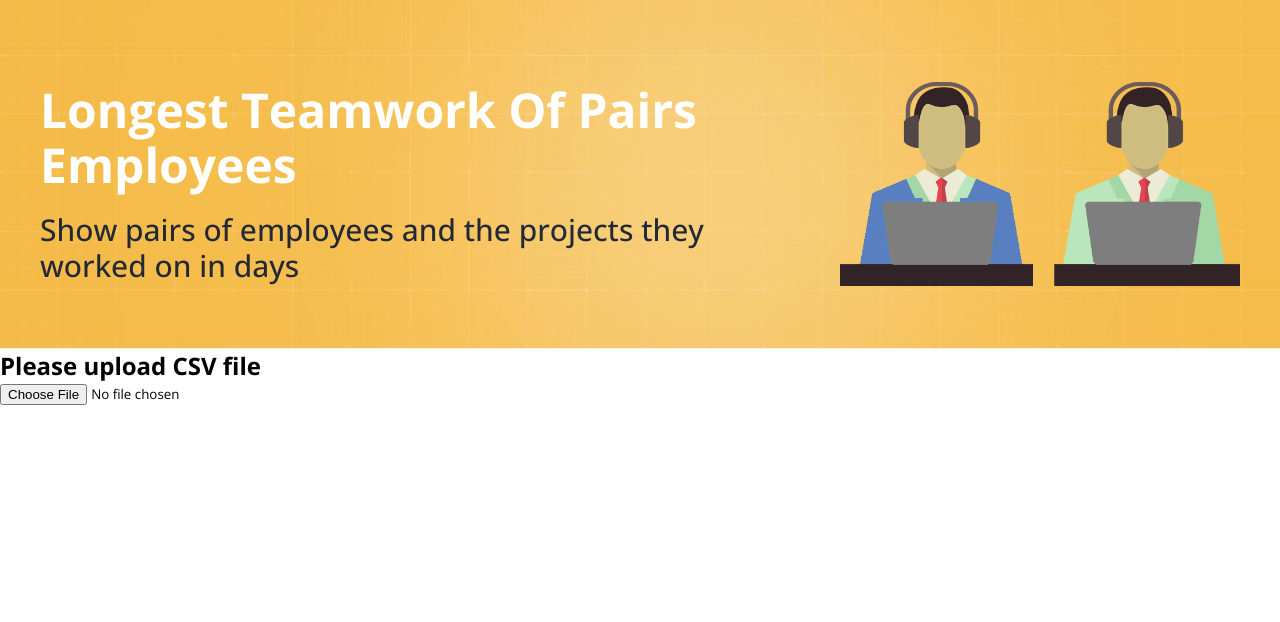
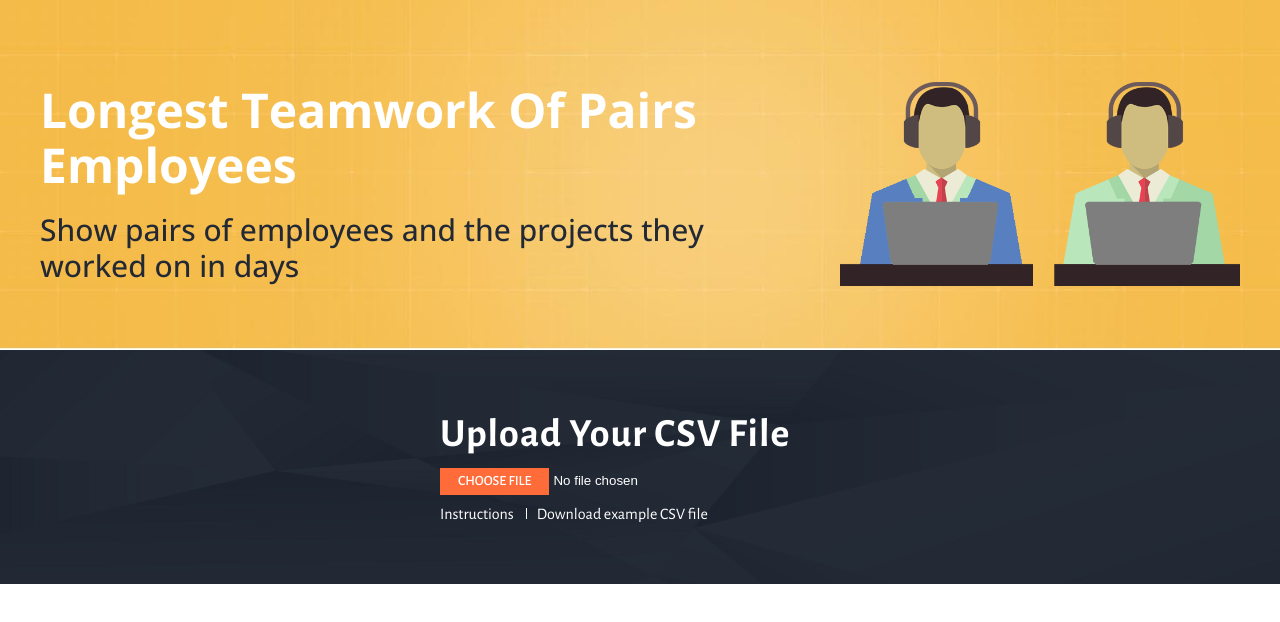
Before and after one commit to sasholilov/Employee-pair-work, a React (Create React App) app: page / in a window 1280 px wide. Shown: the top 622 px of the page. Built offline with nearby package versions, Linux system fonts and the light colour scheme.

Commit message:
create component FileBar and add styles

```diff
--- a/src/App.css
+++ b/src/App.css
@@ -1,10 +1,9 @@
-@import url("https://fonts.googleapis.com/css2?family=Open+Sans:ital,wght@0,300;0,400;0,500;0,600;0,700;0,800;1,300;1,400;1,500;1,600;1,700;1,800&display=swap");
+@import url("https://fonts.googleapis.com/css2?family=Alegreya+Sans:ital,wght@0,100;0,300;0,400;0,500;0,700;0,800;0,900;1,100;1,300;1,400;1,500;1,700;1,800;1,900&family=Open+Sans:ital,wght@0,300;0,400;0,500;0,600;0,700;0,800;1,300;1,400;1,500;1,600;1,700;1,800&display=swap");
 
 * {
   margin: 0;
   padding: 0;
   box-sizing: border-box;
-  font-family: "Open Sans", sans-serif;
 }
 
 .container {
--- a/src/App.js
+++ b/src/App.js
@@ -1,11 +1,11 @@
 import "./App.css";
-import Button from "./components/Buttons/Button";
 import { useState } from "react";
 import { readFile } from "./utils/readFile";
 import { validationFileData } from "./utils/validationFileData";
 import Header from "./components/Header/Header";
 import ErrorTextComponent from "./components/ErrorTextComponent/ErrorTextComponent";
 import ResultItemList from "./components/ResultItemList/ResultItemList";
+import FileBar from "./components/FileBar/FileBar";
 
 function App() {
   const [data, setData] = useState([]);
@@ -25,12 +25,8 @@ function App() {
 
   return (
     <div className="App">
-      <Header onHandleChange={handleFileChange} />
-      <Button
-        type="file"
-        text="Please upload CSV file"
-        onHandleChange={handleFileChange}
-      ></Button>
+      <Header />
+      <FileBar handleFileChange={handleFileChange} />
       {errorMsg.length === 0 && <ResultItemList data={data} />}
       {errorMsg.length > 0 && <ErrorTextComponent errorArray={errorMsg} />}
     </div>
--- a/src/components/Buttons/Button.css
+++ b/src/components/Buttons/Button.css
@@ -0,0 +1,16 @@
+.btn-file {
+  font-family: "Alegreya Sans";
+  color: #fff;
+}
+
+.btn-file input[type="file"]::file-selector-button {
+  background: #ff6c3a;
+  border: none;
+  color: #fff;
+  font-family: "Alegreya Sans";
+  font-size: 14px;
+  font-weight: 500;
+  padding: 5px 18px 5px 18px;
+  text-transform: uppercase;
+  cursor: pointer;
+}
--- a/src/components/Buttons/Button.jsx
+++ b/src/components/Buttons/Button.jsx
@@ -1,10 +1,9 @@
 import "./Button.css";
 
-function Button({ type, text, onHandleChange }) {
+function Button({ type, onHandleChange }) {
   if (type === "file") {
     return (
       <div className="btn-file">
-        <h2>{text}</h2>
         <input type="file" onChange={onHandleChange} />
       </div>
     );
--- /dev/null
+++ b/src/components/FileBar/FileBar.css
@@ -0,0 +1,45 @@
+.file-bar {
+  margin-top: 1px;
+  padding-bottom: 60px;
+  padding-top: 60px;
+  font-family: "Alegreya Sans";
+  background-image: url("./images/filebar-bg.jpg");
+  background-repeat: no-repeat;
+  background-size: cover;
+  position: center;
+}
+
+.file-bar h2 {
+  font-size: 40px;
+  color: #fff;
+  font-weight: bold;
+  letter-spacing: 1px;
+  text-transform: capitalize;
+  padding-bottom: 10px;
+}
+
+.file-bar-content {
+  margin: 0 auto;
+  max-width: 400px;
+  text-align: left;
+}
+
+.file-bar-links {
+  margin-top: 10px;
+  color: #fff;
+  font-weight: 400;
+}
+
+.file-bar-links span {
+  padding-right: 10px;
+}
+
+.file-bar-links span:first-child::after {
+  content: "";
+  width: 1px;
+  height: 11px;
+  text-align: center;
+  background-color: #fff;
+  display: inline-block;
+  margin-left: 12px;
+}
--- /dev/null
+++ b/src/components/FileBar/FileBar.jsx
@@ -0,0 +1,23 @@
+import "./FileBar.css";
+import Button from "../Buttons/Button";
+
+import React from "react";
+
+function FileBar({ handleFileChange }) {
+  return (
+    <div className="file-bar">
+      <div className="container">
+        <div className="file-bar-content">
+          <h2>Upload your CSV file</h2>
+          <Button type="file" onHandleChange={handleFileChange}></Button>
+          <div className="file-bar-links">
+            <span>Instructions</span>
+            <span>Download example CSV file</span>
+          </div>
+        </div>
+      </div>
+    </div>
+  );
+}
+
+export default FileBar;
--- a/src/components/Header/Header.css
+++ b/src/components/Header/Header.css
@@ -1,4 +1,5 @@
 header {
+  font-family: "Open Sans", sans-serif;
   background-image: url("./images/header-bg.jpg");
   padding-top: 75px;
   padding-bottom: 58px;
```
Also changed, not shown: src/components/FileBar/images/filebar-bg.jpg (added).
